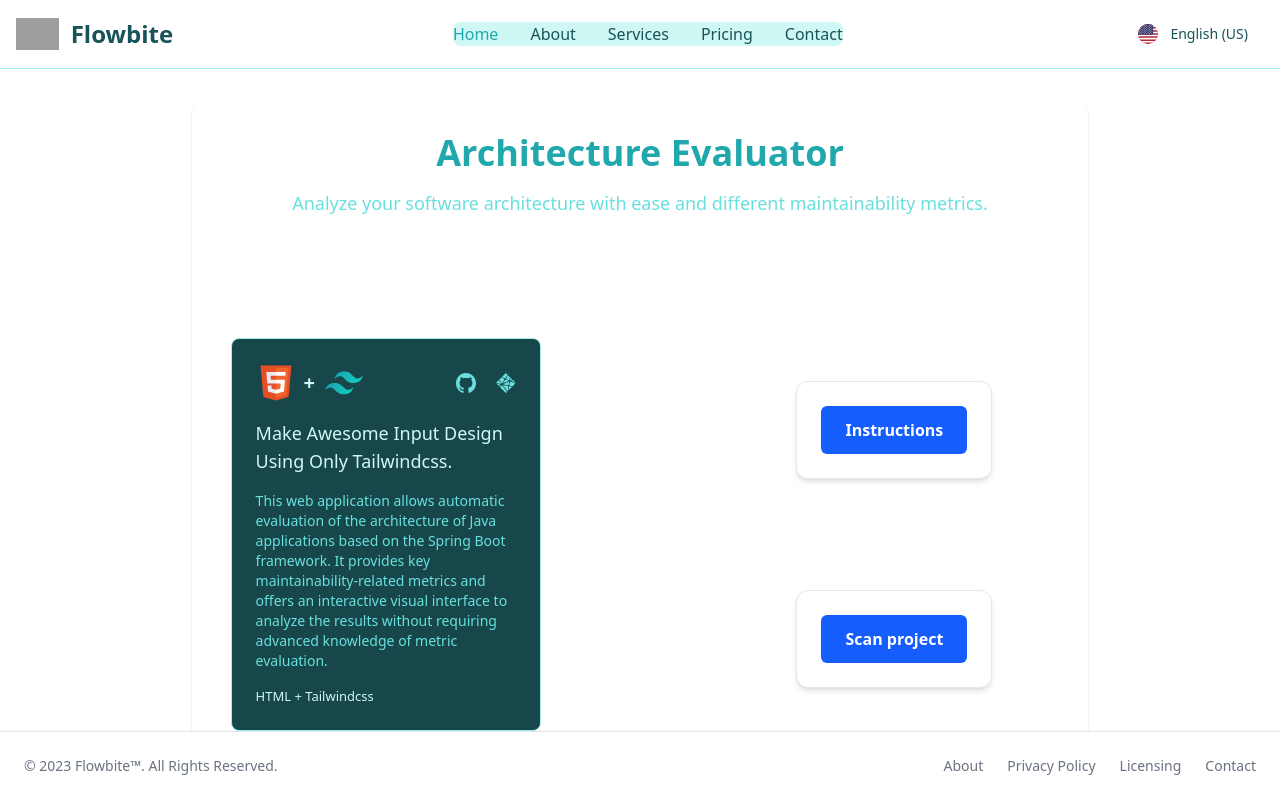
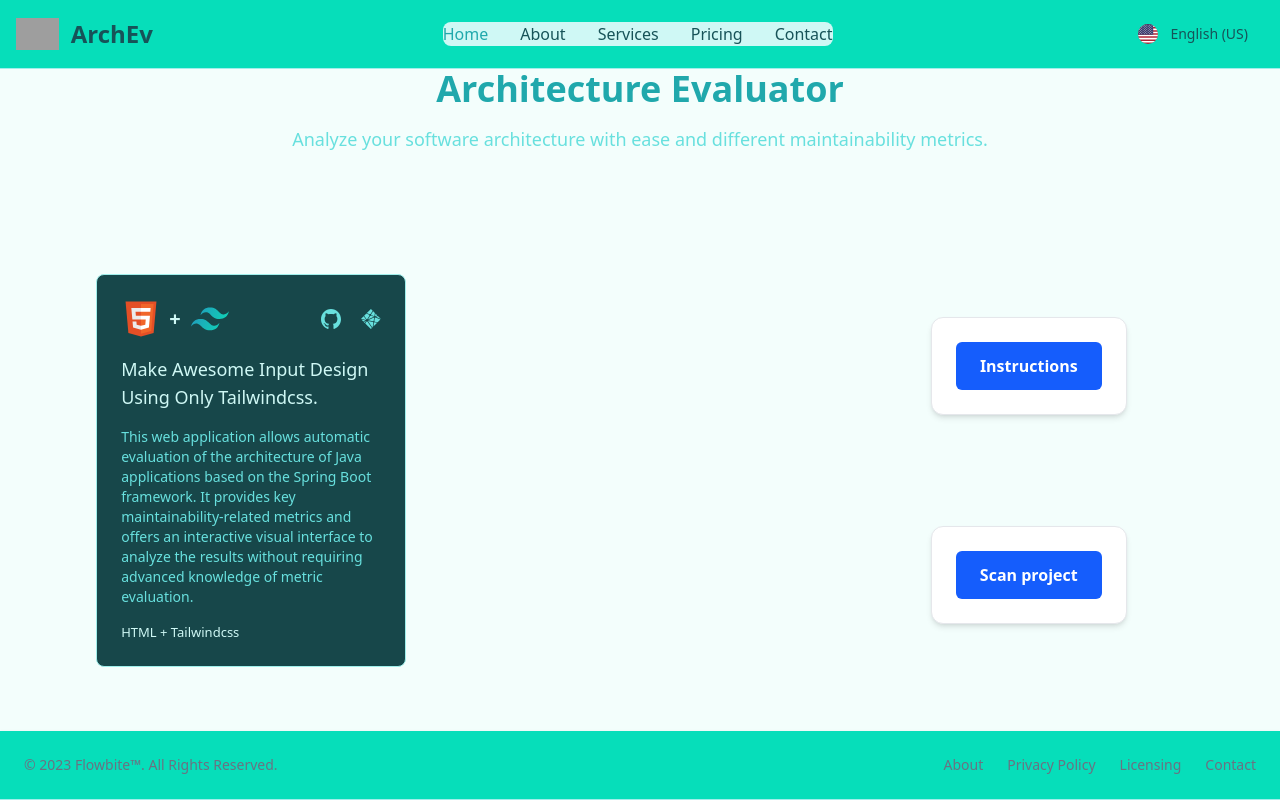
Before and after one commit to Opsord/architecture-evaluator-frontend, a React (Vite) app in the folder architecture-evaluator-frontend/: page / in a window 1280 px wide. Built offline with nearby package versions, Linux system fonts and the light colour scheme; grey boxes are pictures that could not be loaded.

Commit message:
Structure minor fixes

```diff
--- a/architecture-evaluator-frontend/src/components/Footer.tsx
+++ b/architecture-evaluator-frontend/src/components/Footer.tsx
@@ -3,10 +3,10 @@ import React from 'react';
 const Footer: React.FC = () => {
     return (
         <footer
-            className="fixed bottom-0 left-0 z-20 w-full p-4 bg-white border-t border-gray-200 shadow-sm md:flex md:items-center md:justify-between md:p-6 dark:bg-gray-800 dark:border-gray-600">
-    <span className="text-sm text-gray-500 sm:text-center dark:text-gray-400">© 2023 <a href="https://flowbite.com/"
-                                                                                        className="hover:underline">Flowbite™</a>. All Rights Reserved.
-    </span>
+            className="fixed bottom-0 left-0 border-b border-gray-border bg-bright-turquoise-400 w-full shadow-sm md:flex md:items-center md:justify-between md:p-6">
+            <span className="text-sm text-gray-500 sm:text-center dark:text-gray-400">© 2023 <a href="https://flowbite.com/"
+                                                                                                className="hover:underline">Flowbite™</a>. All Rights Reserved.
+            </span>
             <ul className="flex flex-wrap items-center mt-3 text-sm font-medium text-gray-500 dark:text-gray-400 sm:mt-0">
                 <li>
                     <a href="#" className="hover:underline me-4 md:me-6">About</a>
--- a/architecture-evaluator-frontend/src/components/Layout.tsx
+++ b/architecture-evaluator-frontend/src/components/Layout.tsx
@@ -9,20 +9,11 @@ type LayoutProps = {
 export default function Layout({ children }: LayoutProps) {
     return (
         <div className="min-h-screen flex flex-col">
-            {/* Navbar section */}
-            <div>
-                <Navbar />
-            </div>
-            {/* Main content section */}
-            <div className="flex turquoise-50">
-                <main className="container max-w-4xl h-5/6 mx-auto py-8">
-                    {children}
-                </main>
-            </div>
-            {/* Footer section */}
-            <div>
-                <Footer />
-            </div>
+            <Navbar />
+            <main className="bg-bright-turquoise-50 flex-1">
+                {children}
+            </main>
+            <Footer />
         </div>
     )
 }
--- a/architecture-evaluator-frontend/src/components/Navbar.tsx
+++ b/architecture-evaluator-frontend/src/components/Navbar.tsx
@@ -2,7 +2,7 @@ import React from "react";
 
 const Navbar: React.FC = () => {
   return (
-    <nav className="bg-mint-500 border-b border-gray-border">
+    <nav className="border-b border-gray-border bg-bright-turquoise-400">
       <div className="max-w-screen-xl flex flex-wrap items-center justify-between mx-auto p-4">
         <a
           href="https://flowbite.com/"
@@ -13,7 +13,7 @@ const Navbar: React.FC = () => {
             alt="Flowbite Logo"
           />
           <span className="self-center text-2xl font-semibold whitespace-nowrap text-gray-dark dark:text-gray-light">
-            Flowbite
+            ArchEv
           </span>
         </a>
         <div className="flex items-center md:order-2 space-x-1 md:space-x-0 rtl:space-x-reverse">
--- a/architecture-evaluator-frontend/src/pages/Home/index.tsx
+++ b/architecture-evaluator-frontend/src/pages/Home/index.tsx
@@ -7,7 +7,7 @@ function Home() {
   const navigate = useNavigate();
 
   return (
-      <div className="grid grid-cols-5 grid-rows-6 gap-4 h-max rounded-xl shadow p-8">
+      <div className="grid grid-cols-5 grid-rows-6 gap-4 h-max">
         {/* Title */}
         <div className="col-span-5">
           <h1 className="text-4xl font-bold text-center text-primary">
--- a/architecture-evaluator-frontend/src/pages/ProjectLoad/index.tsx
+++ b/architecture-evaluator-frontend/src/pages/ProjectLoad/index.tsx
@@ -7,7 +7,7 @@ function ProjectLoad() {
     const [activeTab, setActiveTab] = useState<'zip' | 'github'>('zip')
 
     return (
-        <div className="grid grid-cols-5 grid-rows-6 gap-4 h-max rounded-xl shadow p-8">
+        <div className="grid grid-cols-5 grid-rows-6 gap-4 h-max">
             {/* Title */}
             <div className="col-span-5">
                 <h1 className="text-4xl font-bold text-center text-primary">
```
